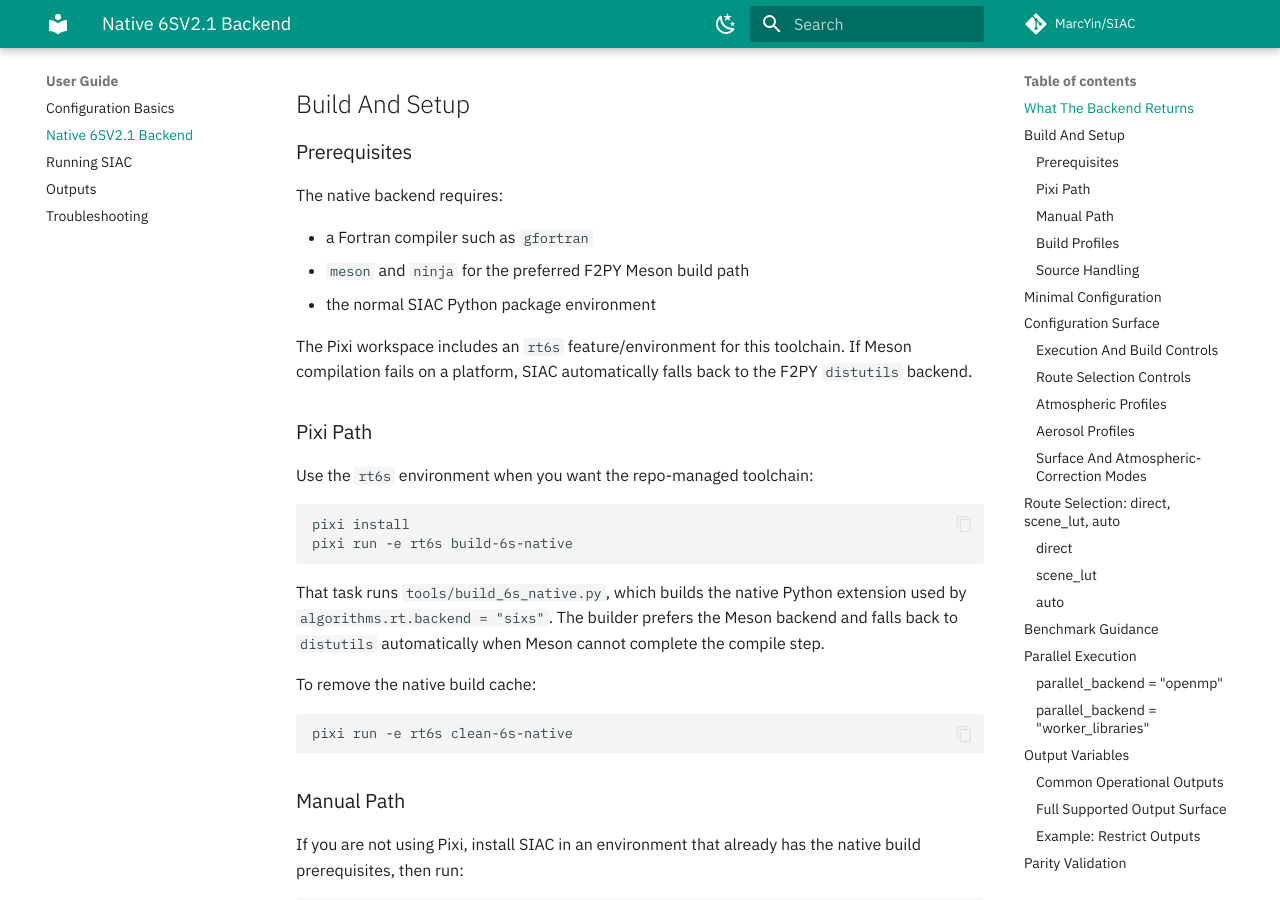
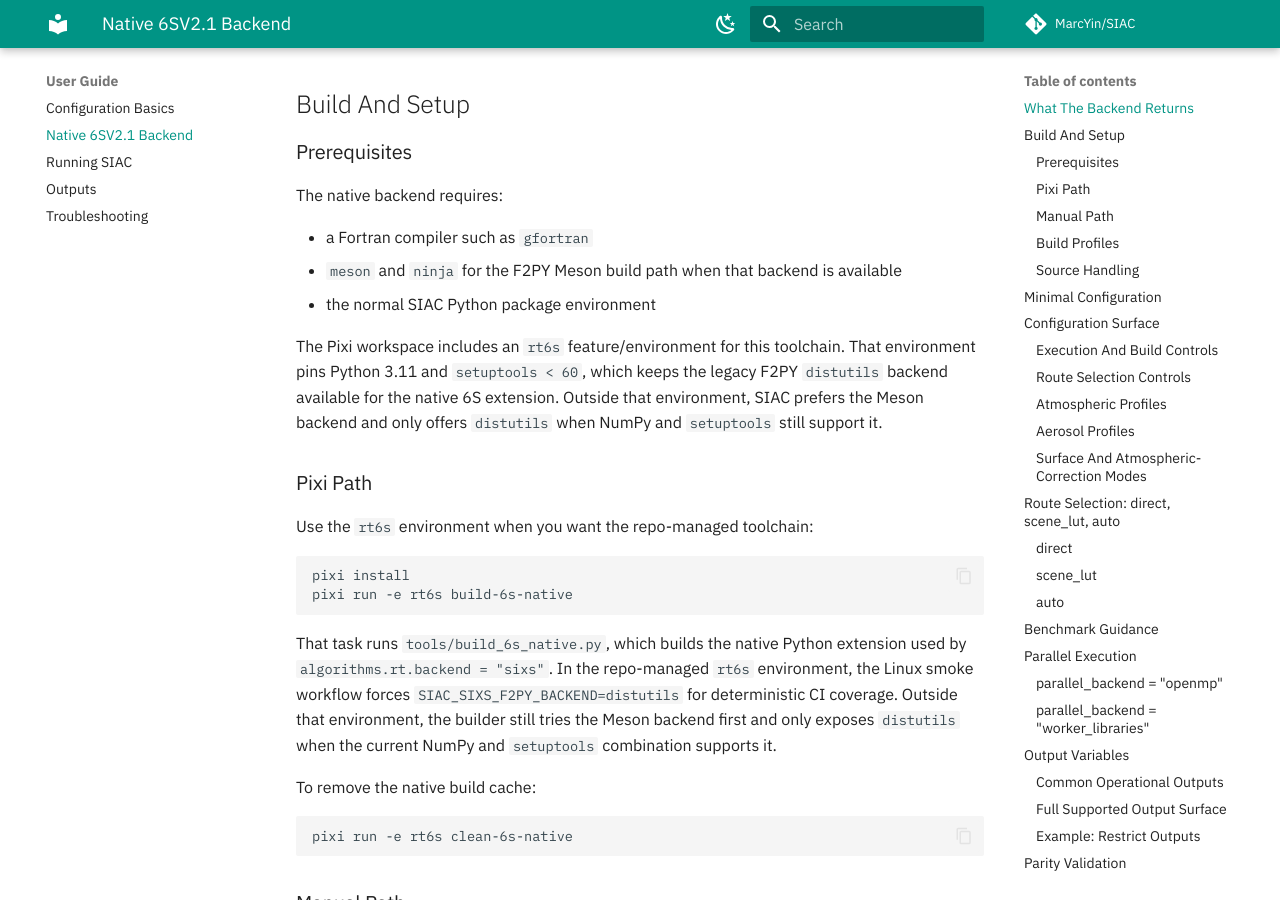
Before and after one commit to MarcYin/SIAC, an MkDocs documentation site: the page built from docs/user-guide/native-sixs-backend.md, in a window 1280 px wide and 900 px high, scrolled down 839 px. Built offline with MkDocs 1.6.1 and Material for MkDocs 9.7.7, drawn with Linux system fonts in a browser that asks for light colours; comment, search, counter and statistics services are not loaded.

Commit message:
Stabilize native 6S smoke toolchain

````diff
--- a/docs/user-guide/native-sixs-backend.md
+++ b/docs/user-guide/native-sixs-backend.md
@@ -37,12 +37,14 @@ supported native output surface.
 The native backend requires:
 
 - a Fortran compiler such as `gfortran`
-- `meson` and `ninja` for the preferred F2PY Meson build path
+- `meson` and `ninja` for the F2PY Meson build path when that backend is available
 - the normal SIAC Python package environment
 
 The Pixi workspace includes an `rt6s` feature/environment for this toolchain.
-If Meson compilation fails on a platform, SIAC automatically falls back to the
-F2PY `distutils` backend.
+That environment pins Python 3.11 and `setuptools < 60`, which keeps the
+legacy F2PY `distutils` backend available for the native 6S extension. Outside
+that environment, SIAC prefers the Meson backend and only offers `distutils`
+when NumPy and `setuptools` still support it.
 
 ### Pixi Path
 
@@ -54,9 +56,11 @@ pixi run -e rt6s build-6s-native
 ```
 
 That task runs `tools/build_6s_native.py`, which builds the native Python
-extension used by `algorithms.rt.backend = "sixs"`. The builder prefers the
-Meson backend and falls back to `distutils` automatically when Meson cannot
-complete the compile step.
+extension used by `algorithms.rt.backend = "sixs"`. In the repo-managed `rt6s`
+environment, the Linux smoke workflow forces `SIAC_SIXS_F2PY_BACKEND=distutils`
+for deterministic CI coverage. Outside that environment, the builder still
+tries the Meson backend first and only exposes `distutils` when the current
+NumPy and `setuptools` combination supports it.
 
 To remove the native build cache:
 
--- a/pixi.toml
+++ b/pixi.toml
@@ -82,6 +82,8 @@ earthengine-api = ">=0.1.390"
 Py6S = ">=1.9.0"
 
 [feature.rt6s.dependencies]
+python = ">=3.11,<3.12"
+setuptools = ">=59,<60"
 fortran-compiler = "*"
 meson = "*"
 ninja = "*"
````
Also changed, not shown: README.md (+6 -3 lines), docs/developer/dev-setup.md (+4 -2 lines), docs/getting-started/installation.md (+8 -6 lines), docs/user-guide/troubleshooting.md (+5 -3 lines), 4 other files.
